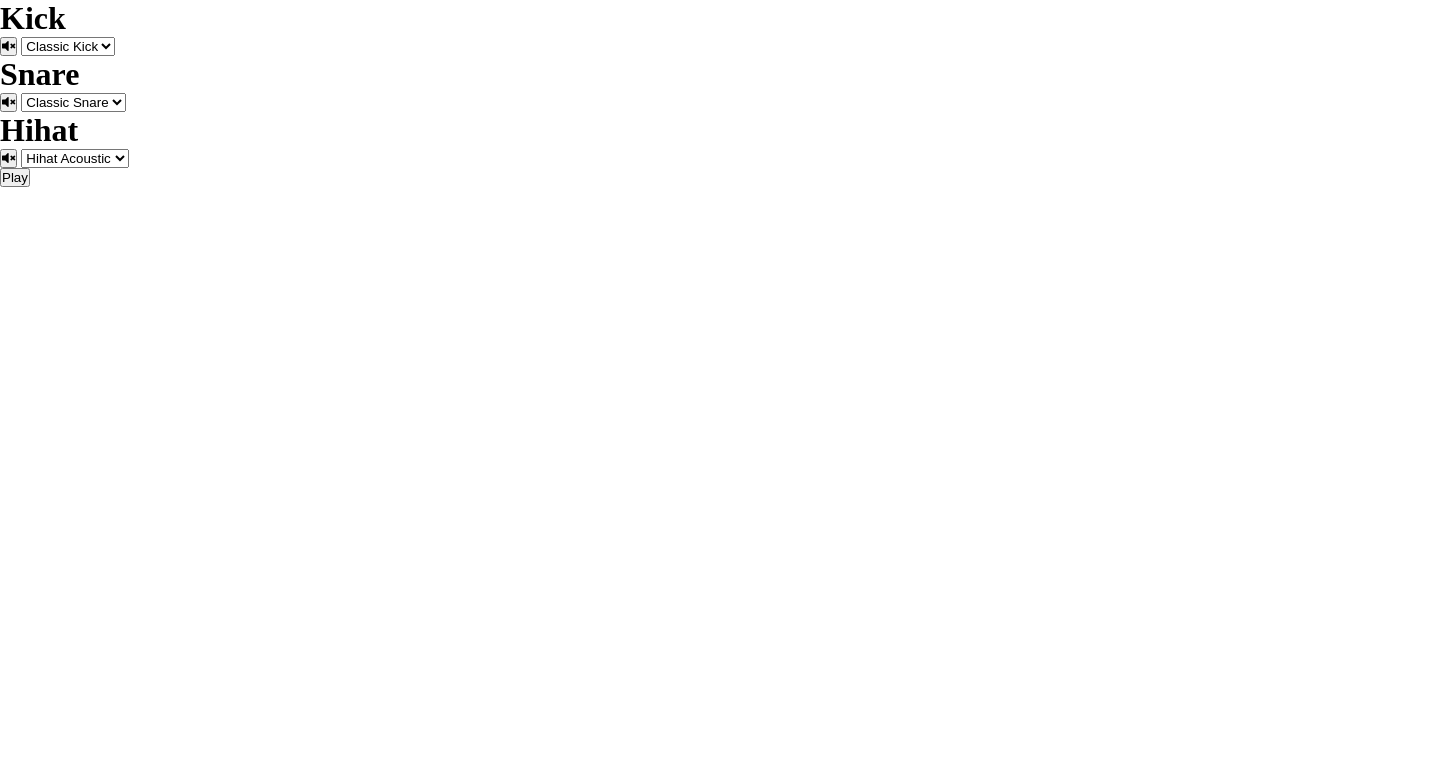
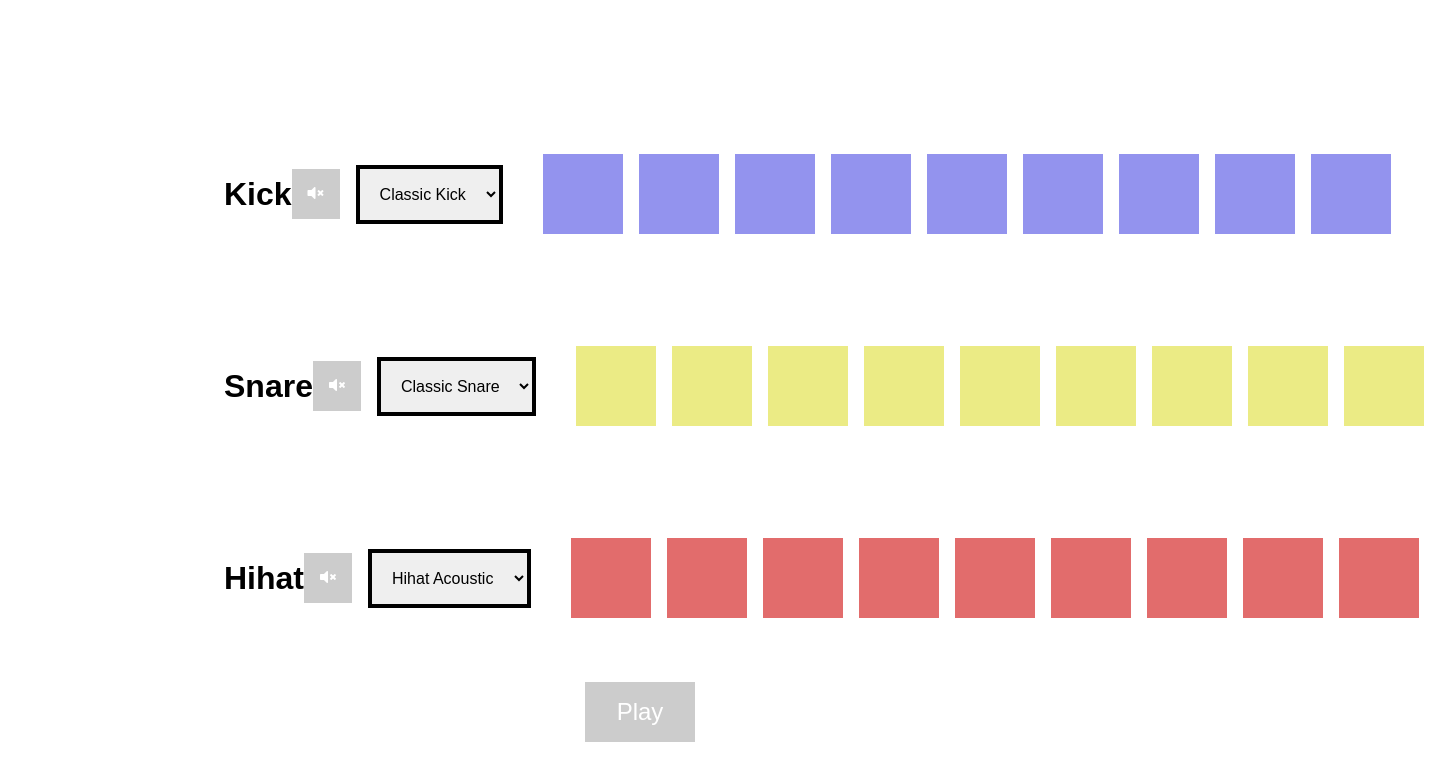
Before and after one commit to timmlaxton/Beats, a plain HTML site: page index.html in a window 1280 px wide. Shown: the whole page, 1432 px wide, since content can reach past the window. Drawn offline with Linux system fonts and the light colour scheme.

Commit message:
added css

```diff
--- a/style.css
+++ b/style.css
@@ -3,3 +3,120 @@
   margin: 0;
   box-sizing: border-box;
 }
+
+body {
+  font-family: sans-serif;
+}
+
+i,
+svg {
+  pointer-events: none;
+}
+
+.kick-pad,
+.snare-pad,
+.hihat-pad {
+  width: 5rem;
+  height: 5rem;
+  margin: 1rem 0.5rem;
+  cursor: pointer;
+}
+
+.kick-pad {
+  background: rgb(147, 147, 238);
+}
+
+.snare-pad {
+  background: rgb(235, 235, 133);
+}
+
+.hihat-pad {
+  background: rgb(226, 108, 108);
+}
+
+.sequencer {
+  display: flex;
+  min-height: 100vh;
+  flex-direction: column;
+  align-items: center;
+  justify-content: center;
+}
+
+.kick-track,
+.snare-track,
+.hihat-track {
+  display: flex;
+  align-items: center;
+  width: 70%;
+  justify-content: space-between;
+  margin-top: 5rem;
+}
+
+.kick,
+.snare,
+.hihat {
+  display: flex;
+}
+
+.controls {
+  display: flex;
+  justify-content: space-between;
+  align-items: center;
+  flex: 1;
+  margin: 0rem 2rem;
+}
+
+.controls button {
+  padding: 1rem;
+  border: none;
+  background: #ccc;
+  color: #fff;
+  font-size: 1rem;
+  cursor: pointer;
+  transition: all 0.5s ease;
+}
+
+.pad {
+  transition: all 0.5s ease;
+}
+
+.kick-pad.active {
+  background: rgb(4, 4, 243);
+}
+
+.snare-pad.active {
+  background: rgb(238, 238, 5);
+}
+
+.hihat-pad.active {
+  background: rgb(241, 4, 4);
+}
+
+.kick-pad {
+  background: rgb(147, 147, 238);
+}
+
+.snare-pad {
+  background: rgb(235, 235, 133);
+}
+
+.hihat-pad {
+  background: rgb(226, 108, 108);
+}
+
+.play {
+  padding: 1rem 2rem;
+  font-size: 1.5rem;
+  background: #ccc;
+  color: #fff;
+  border: none;
+  cursor: pointer;
+  margin-top: 3rem;
+}
+
+select {
+  padding: 1rem;
+  font-size: 1rem;
+  margin-left: 1rem;
+  border: 4px solid;
+}
```
Also changed, not shown: index.html (+3 -2 lines).
